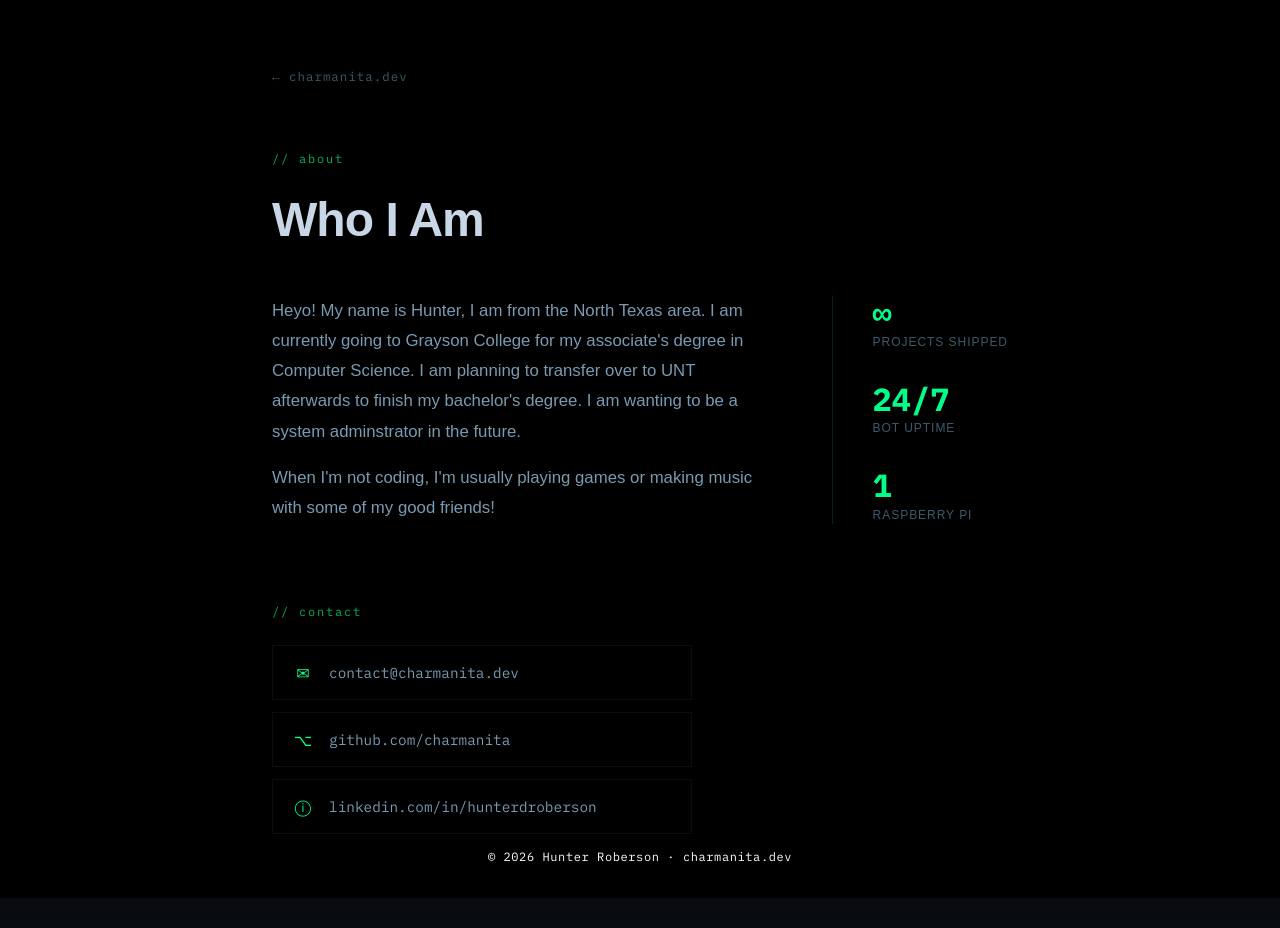
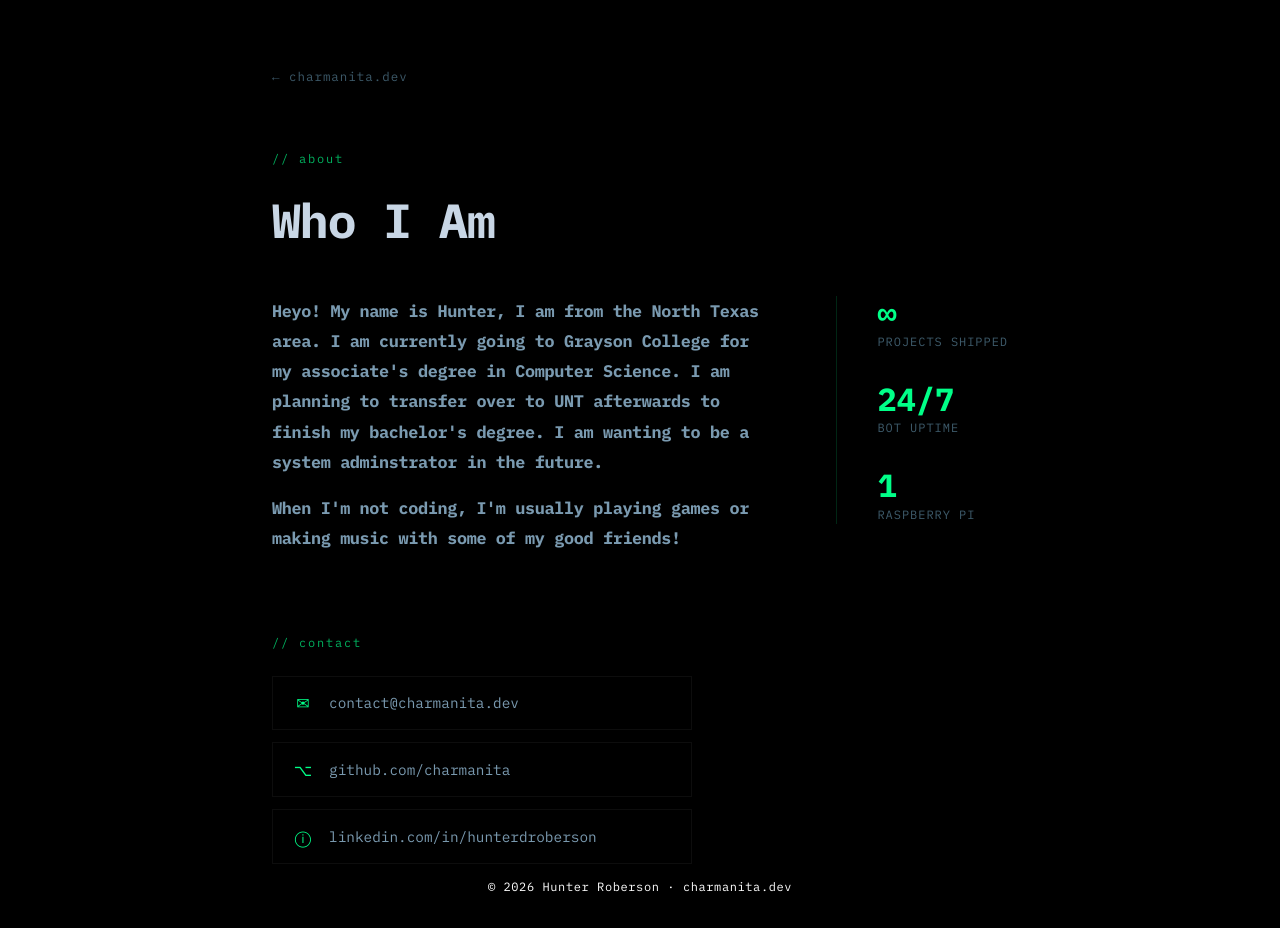
Before and after one commit to charmanita/charmanita.dev, a SvelteKit app: page /about in a window 1280 px wide. Before the commit the page ends 898 px from the top, so only its background shows below. Built offline with nearby package versions, Linux system fonts and the light colour scheme; no server answers.

Commit message:
updated snake game with centered text in banner, changed font in about page

```diff
--- a/src/routes/about/+page.svelte
+++ b/src/routes/about/+page.svelte
@@ -138,7 +138,14 @@
 	}
 
 	h1 {
-		font-family: 'Syne', sans-serif;
+		font-family: 'IBM Plex Mono', monospace;
+		font-weight: 800;
+		font-size: clamp(2rem, 5vw, 3rem);
+		letter-spacing: -0.02em;
+		margin-bottom: 2.5rem;
+	}
+	p {
+		font-family: 'IBM Plex Mono', monospace;
 		font-weight: 800;
 		font-size: clamp(2rem, 5vw, 3rem);
 		letter-spacing: -0.02em;
@@ -181,6 +188,7 @@
 	}
 
 	.stat-label {
+		font-family: 'IBM Plex Mono', monospace;
 		font-size: 0.75rem;
 		color: #3d5a6a;
 		letter-spacing: 0.08em;
--- a/src/routes/snake/+page.svelte
+++ b/src/routes/snake/+page.svelte
@@ -169,6 +169,7 @@
 		padding: 4px 12px;
 		border-radius: 4px;
 		letter-spacing: 0.05em;
+		text-align: center;
 	}
 	.back {
 		font-size: 0.75rem;
```
